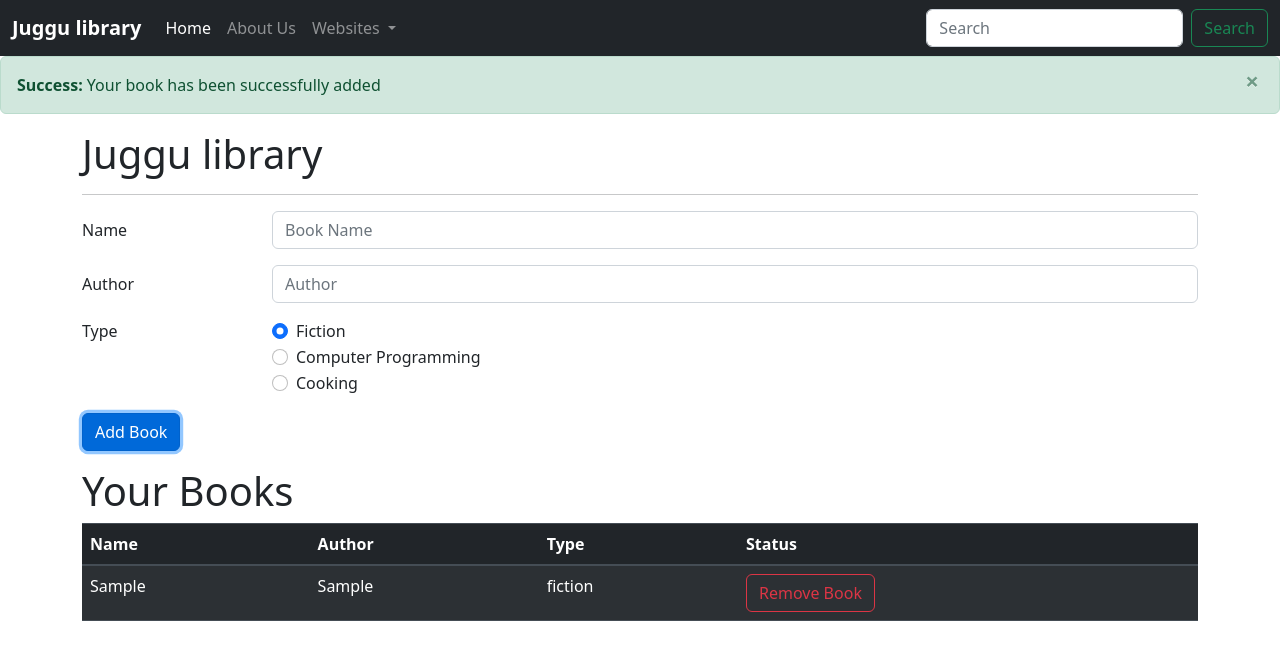
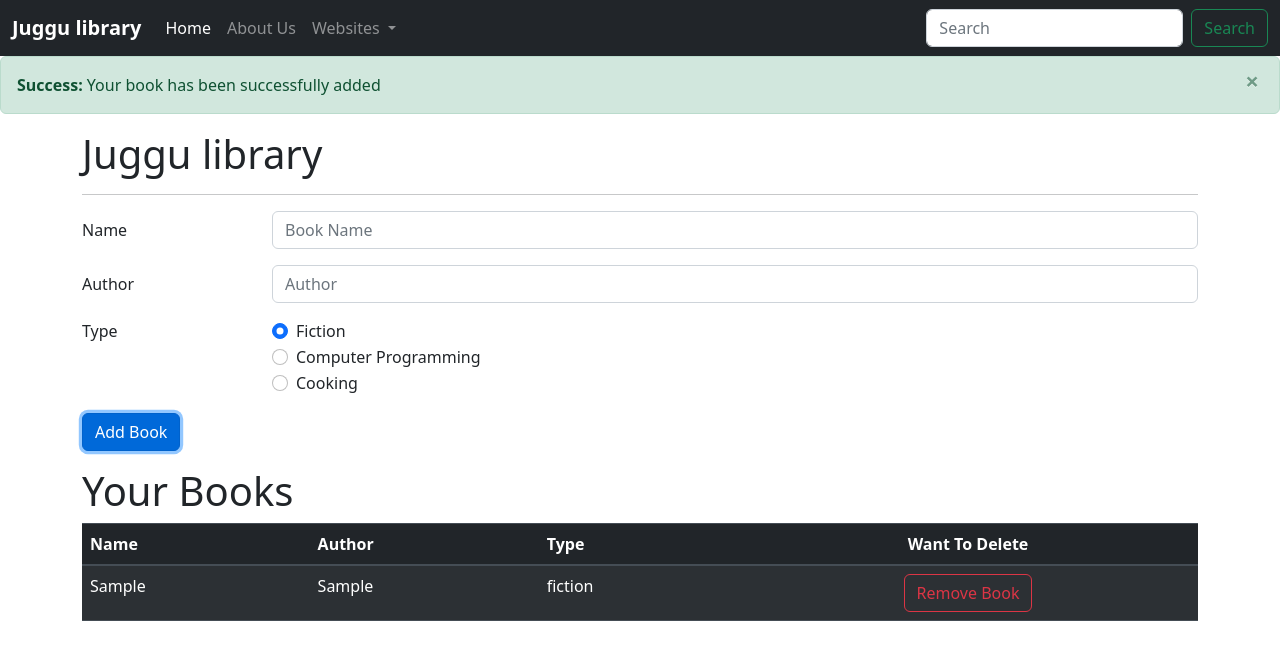
Before and after one commit to Mohammedvaraliya/Juggu-Library, a plain HTML site: page index.html in a window 1280 px wide. Both pictures are taken after typing "Sample", "Sample" into the empty fields and a click on the button "Add Book". Drawn offline with nearby package versions, Linux system fonts and the light colour scheme.

Commit message:
delete button modify

```diff
--- a/index.html
+++ b/index.html
@@ -120,7 +120,7 @@
                         <th scope="col">Name</th>
                         <th scope="col">Author</th>
                         <th scope="col">Type</th>
-                        <th scope="col">Status</th>
+                        <th scope="col" style="text-align: center;">Want To Delete</th>
                     </tr>
                 </thead>
                 <tbody class="tableBody" id="tableBody"> </tbody>
--- a/js/indexes6.js
+++ b/js/indexes6.js
@@ -22,7 +22,7 @@ class Display {
                             <td id="search">${book.name}</td>
                             <td>${book.author}</td>
                             <td>${book.type}</td>
-                            <td><input id="${book.id}" type="button" value="Remove Book" class="btn btn-outline-danger" onclick="RemoveRow(this)"></td>
+                            <td style="text-align: center;"><input id="${book.id}" type="button" value="Remove Book" class="btn btn-outline-danger" onclick="RemoveRow(this)"></td>
                         </tr>`;
         tableBody.innerHTML += uiString;
 
```
